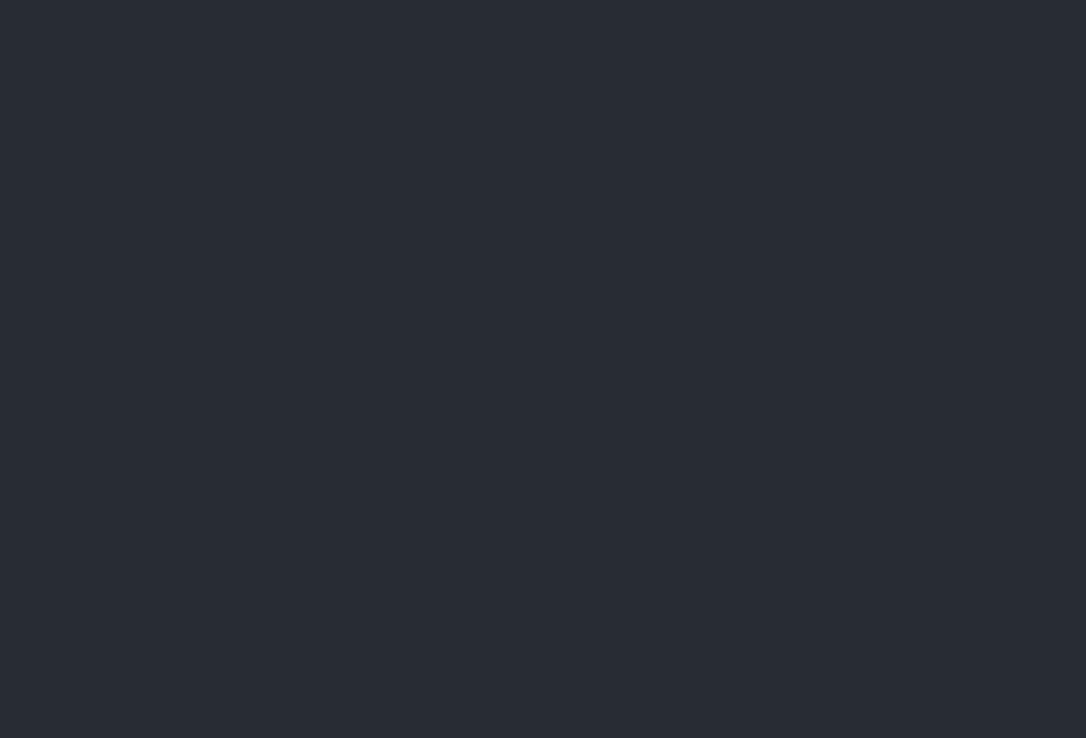
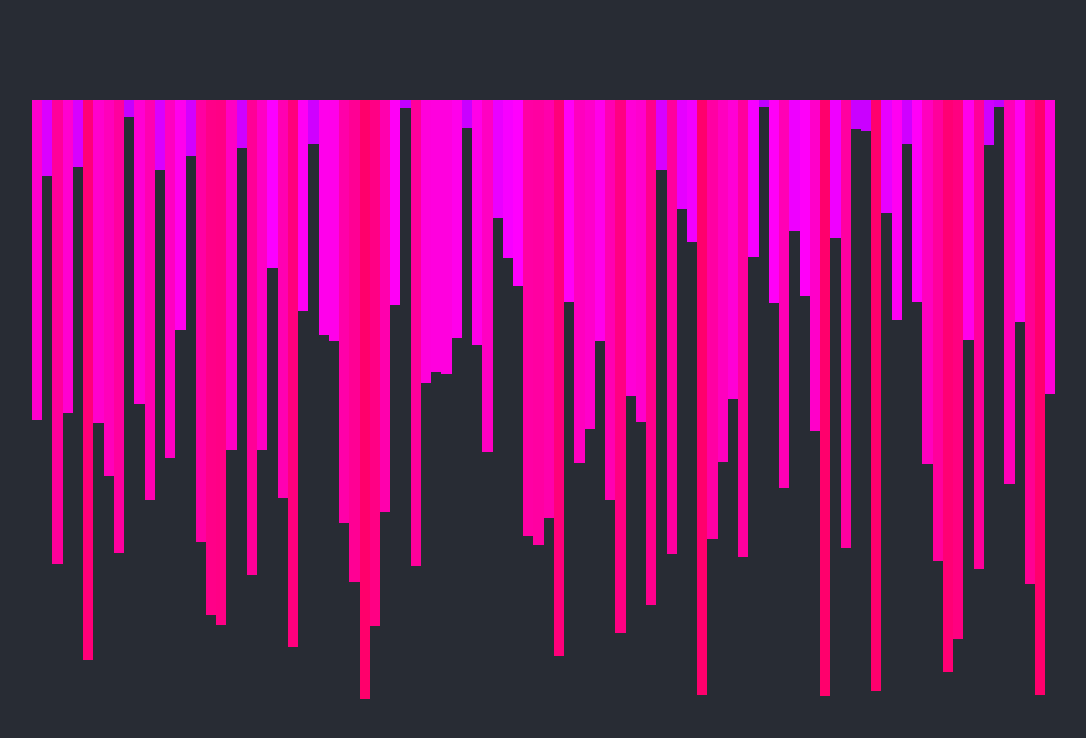
Before and after one commit to hjjinx/sort-visualizer, a React (Create React App) app: page / in a window 1280 px wide. Shown: the top 738 px of the page, without its empty margins (96-1182 px from the left). Built offline with nearby package versions, Linux system fonts and the light colour scheme.

Commit message:
displayed array on screen

```diff
--- a/src/App.css
+++ b/src/App.css
@@ -12,3 +12,14 @@
   font-size: calc(10px + 2vmin);
   color: white;
 }
+.array-container {
+  width: 80vw;
+  height: 75vh;
+  flex-direction: row;
+  display: flex;
+}
+.item {
+  border-width: 1px;
+  border-color: aliceblue;
+  box-sizing: border-box;
+}
--- a/src/App.tsx
+++ b/src/App.tsx
@@ -1,25 +1,29 @@
 import { useEffect, useState } from "react";
+import { LENGTH, MAX } from "./Constants";
 import "./App.css";
-
-const LENGTH = 100;
+import ArrayList from "./ArrayList";
 
 function App() {
-  const [arr, setArr] = useState<number[]>();
+  const [arr, setArr] = useState<number[]>([]);
+  const [hslStart, setHslStart] = useState<number>(
+    Math.floor(Math.random() * 360)
+  );
   const genUnsortedArray = () => {
     setArr(
       Array.from(
         {
           length: LENGTH,
         },
-        () => Math.floor(Math.random() * 1000)
+        () => Math.floor(Math.random() * MAX)
       )
     );
   };
-  console.log({ arr });
   useEffect(genUnsortedArray, []);
   return (
     <div className="App">
-      <main className="main"></main>
+      <main className="main">
+        <ArrayList hslStart={hslStart} arr={arr} />
+      </main>
     </div>
   );
 }
--- /dev/null
+++ b/src/ArrayList.tsx
@@ -0,0 +1,28 @@
+import { LENGTH, MAX } from "./Constants";
+
+type ArrayListProps = {
+  arr: number[];
+  hslStart: number;
+};
+
+const ArrayList = (props: ArrayListProps) => {
+  const { arr, hslStart } = props;
+  return (
+    <div className="array-container">
+      {arr.map((i) => (
+        <div
+          style={{
+            height: `${(100 * i) / MAX}%`,
+            width: `${LENGTH / 100}%`,
+            backgroundColor: `hsl(${hslStart + (i * 50) / MAX}, 100%, 50%)`,
+          }}
+          className="item"
+        >
+          {" "}
+        </div>
+      ))}
+    </div>
+  );
+};
+
+export default ArrayList;
--- /dev/null
+++ b/src/Constants/index.ts
@@ -0,0 +1,2 @@
+export const LENGTH = 100;
+export const MAX = 1000;
--- a/src/react-app-env.d.ts
+++ /dev/null
@@ -1 +0,0 @@
-/// <reference types="react-scripts" />
```
Also changed, not shown: src/logo.svg (deleted).
